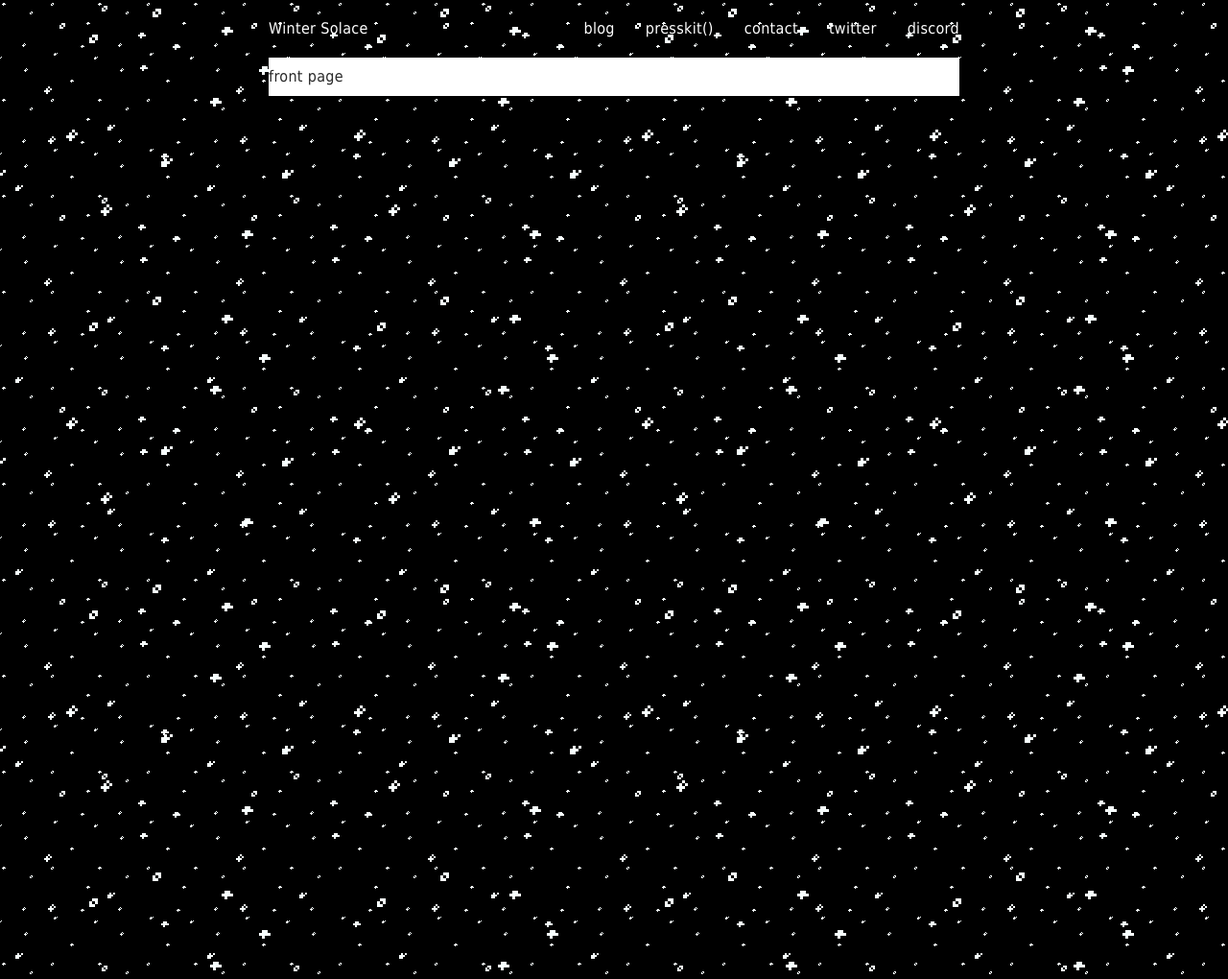
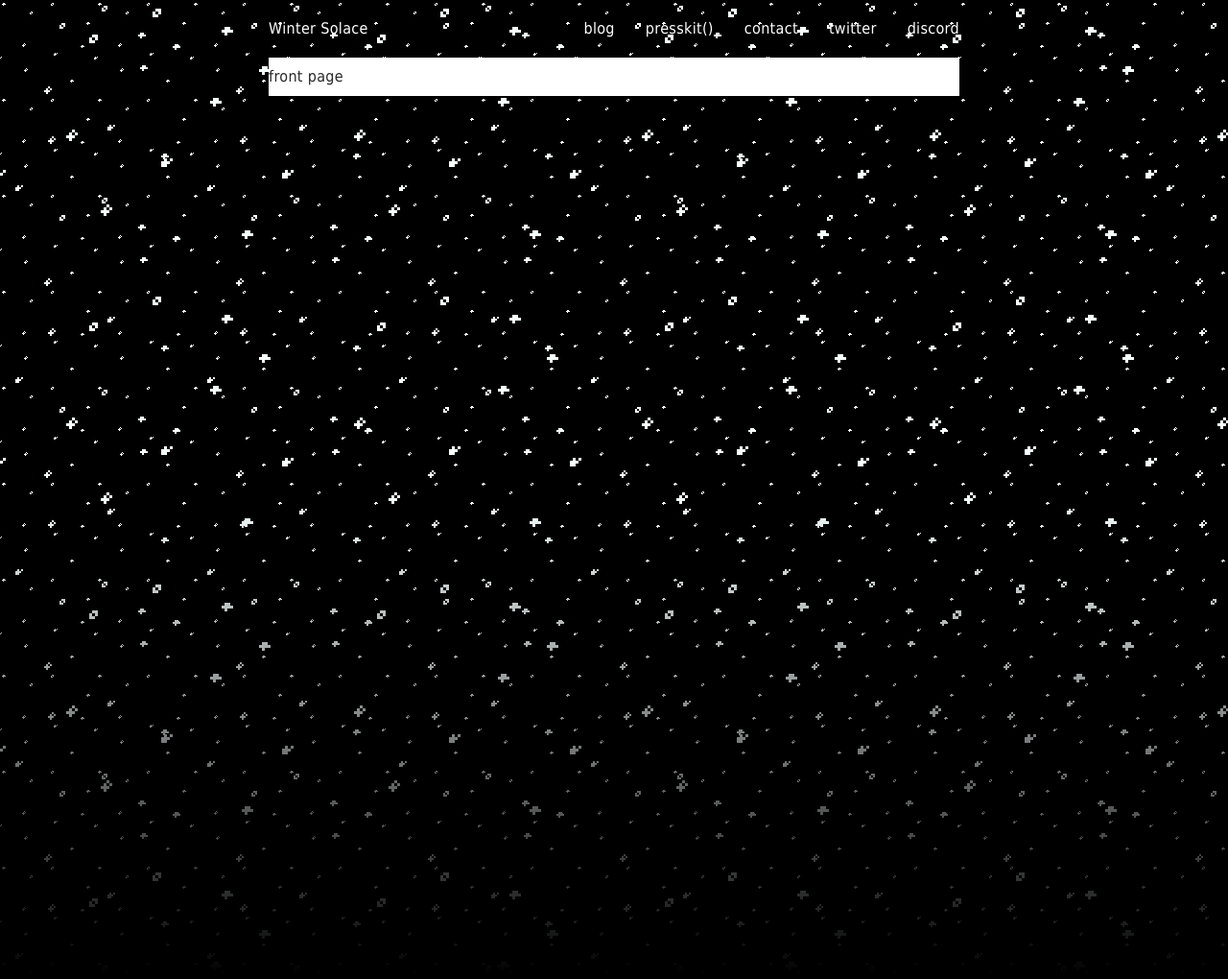
Before and after one commit to BaronBlackmore/Wintercast, a Jekyll site: the page built from index.html, in a window 1280 px wide. Shown: the whole page at 96% size. Built offline with Jekyll 4.4.1, drawn with Linux system fonts in a browser that asks for light colours.

Commit message:
fade out on snow

```diff
--- a/css/main.css
+++ b/css/main.css
@@ -135,6 +135,9 @@ a:visited{
  	-moz-animation: snow 20s linear infinite;
  	-ms-animation: snow 20s linear infinite;
  	animation: snow 20s linear infinite;
+
+ 	  -webkit-mask-image: linear-gradient(to bottom, black 50%, transparent 100%);
+  mask-image: linear-gradient(to bottom, black 50%, transparent 100%);
 }
 
 
```
